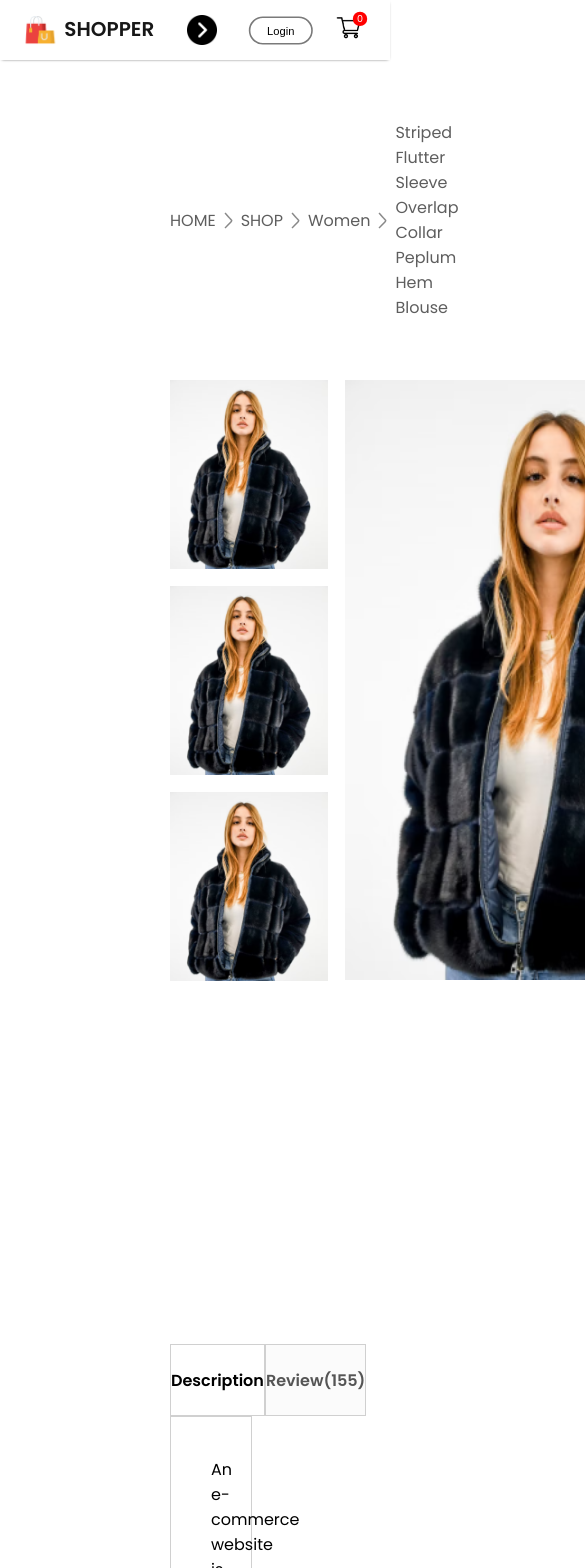
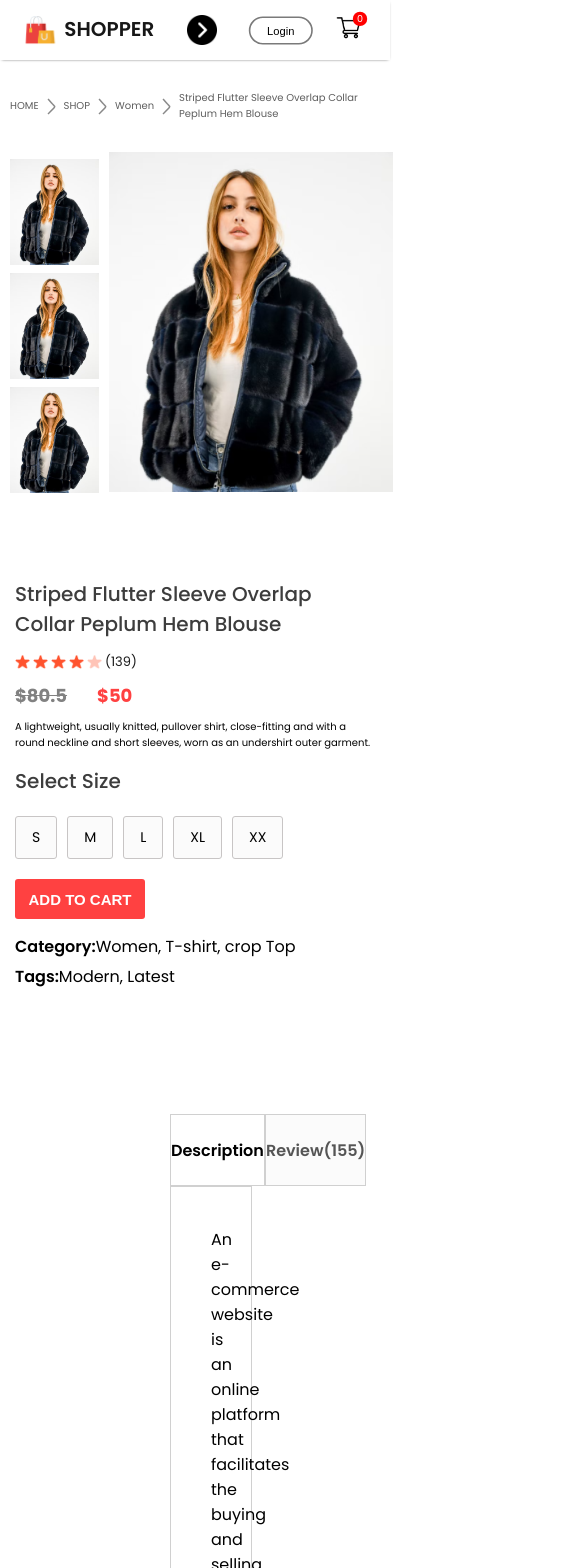
Before and after one commit to jionbiju/E-commerce_React, a React (Create React App) app in the folder frontend/: page /product/1 in a window 390 px wide. Shown: the top 1568 px of the page, 585 px wide, since content can reach past the window. Built offline with nearby package versions, Linux system fonts and the light colour scheme.

Commit message:
make ProductDisplay component fully responsive

```diff
--- a/frontend/src/Components/Breadcrums/Breadcrum.css
+++ b/frontend/src/Components/Breadcrums/Breadcrum.css
@@ -8,3 +8,26 @@
     gap: 8px;
     text-transform: capitalize;
 }
+@media(max-width:1280px){
+    .breadcrum{
+        margin: 30px 50px;
+        font-size: 14px;
+    }
+}
+@media(max-width:1024px){
+    .breadcrum{
+        margin: 30px 30px;
+        font-size: 13px;
+    }
+}
+@media(max-width:800px){
+    .breadcrum{
+        margin: 30px 10px;
+        font-size: 12px;
+    }
+}
+@media(max-width:500px){
+    .breadcrum{
+        font-size: 10px;
+    }
+}
--- a/frontend/src/Components/ProductDisplay/ProductDisplay.css
+++ b/frontend/src/Components/ProductDisplay/ProductDisplay.css
@@ -87,3 +87,190 @@
 .productdisplay-right-category span{
     font-weight: 600;
 }
+@media(max-width:1280px){
+    .productdisplay{
+        margin: 0px 60px;
+    }
+    .productdisplay-left{
+        gap: 10px;
+    }
+    .productdisplay-img-list{
+        gap: 10px;
+    }
+    .productdisplay-img-list img{
+        height: 164px;
+    }
+    .productdisplay-main-img{
+        width: auto;
+        height: 510px;
+    }
+    .productdisplay-right{
+        margin: 0px 30px;
+    }
+    .productdisplay-right h1{
+        font-size: 22px;
+    }
+    .productdisplay-right-star{
+        gap: 3px;
+        font-size: 13px;
+    }
+    .productdisplay-right-prices{
+        margin: 10px 0px;
+        font-size: 18px;
+    }
+    .productdisplay-right-description{
+        font-size: 13px;
+    }
+    .productdisplay-right-size h1{
+        margin-top: 20px;
+        font-size: 20px;
+    }
+    .productdisplay-right-sizes div{
+        padding: 14px 20px;
+    }
+    .productdisplay-right button{
+        width: 150px;
+        padding: 15px 0px;
+        margin-bottom: 20px;
+    }
+    .productdisplay-right-category{
+        margin-top: 5px;
+        font-size: 14px;
+    }
+}
+@media(max-width:1024px){
+    .productdisplay{
+        margin: 0px 30px;
+    }
+    .productdisplay-left{
+        gap: 5px;
+    }
+    .productdisplay-img-list img{
+        height: 110px;
+    }
+    .productdisplay-main-img{
+        height: 350px;
+    }
+    .productdisplay-right h1{
+        font-size: 18px;
+    }
+    .productdisplay-right-star img{
+        width: 15px;
+    }
+    .productdisplay-right-description{
+        font-size: 12px;
+    }
+    .productdisplay-right-size{
+        margin-top: 10px 0px;
+    }
+
+    .productdisplay-right-sizes div{
+        padding: 10px 16px;
+        font-size: 12px;
+    }
+    .productdisplay-right button{
+        width: 120px;
+        padding: 10px 0px;
+        margin-bottom: 10px;
+        font-size: 14px;
+        height: 45px;
+    }
+    .productdisplay-right-category{
+        font-size: 14px;
+    }
+}
+@media(max-width:800px){
+    .productdisplay{
+        margin: 0px 10px;
+    }
+    .productdisplay-left{
+        gap: 0px;
+        flex-direction: column-reverse;
+        align-items: center;
+    }
+    .productdisplay-img-list{
+        flex-direction: row;
+    }
+    .productdisplay-img-list img{
+        height: 92px;
+    }
+    .productdisplay-main-img{
+        height: 300px;
+    }
+    .productdisplay-right h1{
+        font-size: 14px;
+    }
+    .productdisplay-right-star img{
+        width: 13px;
+    }
+    .productdisplay-right-description{
+        font-size: 10px;
+    }
+    .productdisplay-right-size h1{
+        margin-top: 10px;
+    }
+    .productdisplay-right-sizes{
+        margin-top: 10px;
+        gap: 5px;
+    }
+
+    .productdisplay-right-sizes div{
+        padding: 4px 11px;
+    }
+    .productdisplay-right button{
+        width: 100px;
+        font-size: 12px;
+        height: 40px;
+
+    }
+    .productdisplay-right-category{
+        font-size: 12px;
+    }
+}
+@media(max-width:500px){
+    .productdisplay{
+        flex-direction: column;
+    }
+    .productdisplay-left{
+        gap: 10px;
+        flex-direction: row;
+        margin: auto;
+    }
+    .productdisplay-img-list{
+        flex-direction: column;
+        gap: 8px;
+    }
+    .productdisplay-img-list img{
+        height: 106px;
+    }
+    .productdisplay-main-img{
+        height: 340px;
+    }
+    .productdisplay-right{
+        margin: 5px;
+    }
+    .productdisplay-right h1{
+        margin-top: 15px;
+        font-size: 20px;
+        font-weight: 500;
+    }
+    .productdisplay-right-star img{
+        width: 15px;
+    }
+    .productdisplay-right-sizes{
+        gap: 10px;
+        margin: 20px 0px;
+    }
+    .productdisplay-right-sizes div{
+        padding: 10px 16px;
+        font-size: 14px;
+    }
+    .productdisplay-right button{
+        width: 130px;
+        font-size: 15px;
+        padding: 12px 0px;
+    }
+    .productdisplay-right-category{
+        font-size: 16px;
+    }
+}
--- a/frontend/src/Pages/CSS/LoginSignup.css
+++ b/frontend/src/Pages/CSS/LoginSignup.css
@@ -63,3 +63,52 @@
     align-items: center;
     margin-top: 20px;
 }
+@media(max-width:1280px){
+    .loginsignup{
+        padding-top: 50px;
+    }
+    .loginsignup-container{
+        width: auto;
+        max-width: 500px;
+        max-height: 500px;
+    }
+    .loginsignup-container h1{
+        margin: 10px 0px;
+    }
+    .loginsignup-field{
+        gap: 20px;
+        margin-top: 20px;
+    }
+    .loginsignup-field input{
+        height: 65px;
+        width: 93%;
+    }
+    .loginsignup-container button{
+        width: 100%;
+    }
+    .loginsignup-login{
+        font-size: 16px;
+    }
+    .loginsignup-aggre{
+        font-size: 14px;
+        gap: 10px;
+    }
+}
+@media(max-width:800px){
+    .loginsignup-container{
+        padding: 20px 30px;
+    }
+    .loginsignup-container h1{
+        font-size: 24px;
+    }
+    .loginsignup-field{
+        margin-top: 20px;
+    }
+    .loginsignup-field input{
+        height: 50px;
+    }
+    .loginsignup-container button{
+        height: 50px;
+        font-size: 16px;
+    }
+}
--- a/frontend/src/Pages/CSS/shopCategory.css
+++ b/frontend/src/Pages/CSS/shopCategory.css
@@ -37,3 +37,53 @@
     font-weight: 500;
 
 }
+@media(max-width:1280px){
+    .shopcategory-banner{
+        margin: 20px auto;
+        width: 90%;
+    }
+    .shopcategory-indexSort{
+        width: 90%;
+        margin: auto;
+    }
+    .shopcategory-sort{
+        padding: 5px 10px;
+        font-size: 12px;
+    }
+    .shopcategory-indexSort p{
+        font-size: 12px;
+    }
+    .shopcategory-products{
+        width: 90%;
+        margin: 10px auto;
+        row-gap: 40px;
+    }
+    .shopcategory-products .item{
+        margin: auto;
+    }
+    .shopcategory-loadmore{
+        margin: 100px auto;
+        width: 200px;
+        height: 60px;
+        font-size: 16px;
+    }
+}
+@media(max-width:800px){
+    .shopcategory-banner{
+        width: 95%;
+    }
+    .shopcategory-products{
+        width: 95%;
+    }
+    .shopcategory-loadmore{
+        margin: 60px auto;
+        width: 150px;
+        height: 40px;
+        font-size: 13px;
+    }
+}
+@media(max-width:500px){
+    .shopcategory-products{
+        grid-template-columns: 1fr 1fr;
+    }
+}
```
